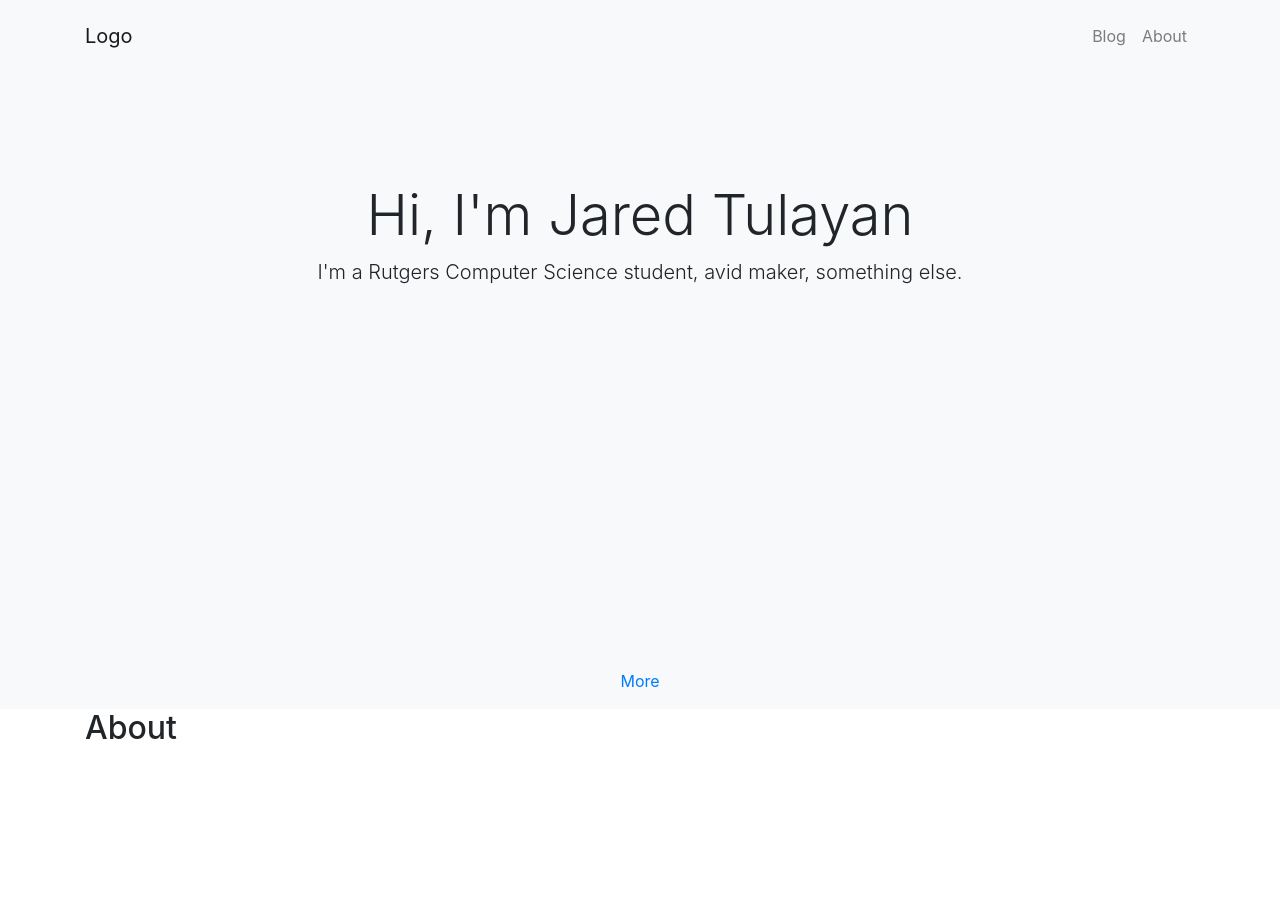
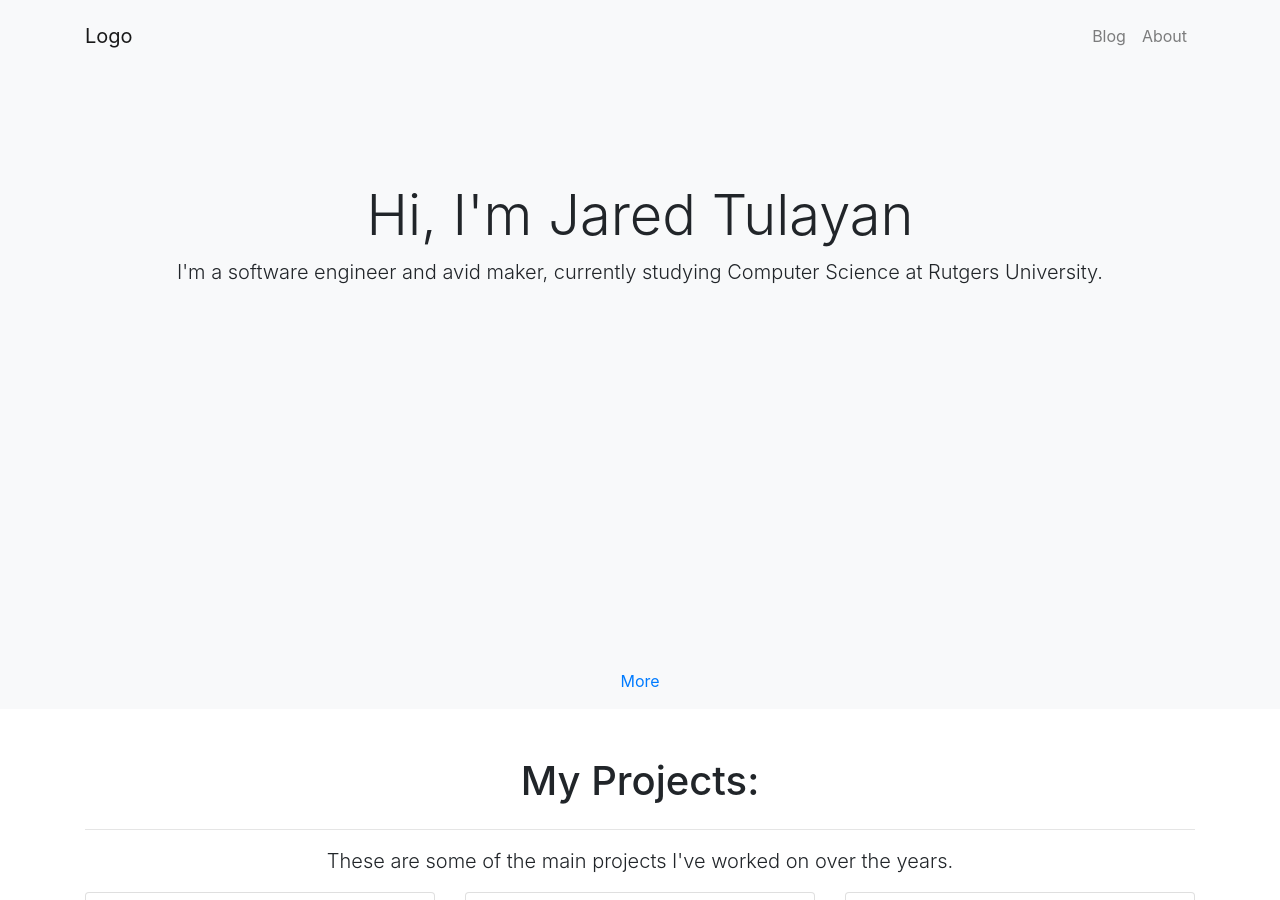
Before and after one commit to Endoman123/jaredtulayan.xyz, a Jekyll site: the page built from index.markdown, in a window 1280 px wide and 900 px high, scrolled down 191 px. Built offline with Jekyll 4.4.1, drawn with Linux system fonts in a browser that asks for light colours; nearby versions of some CDN libraries; before the commit the page ends 946 px from its top, so only the background shows below that; some of the changed text lies outside the part shown.

Commit message:
Implement basic footer and 'Projects' section

```diff
--- a/_includes/footer.html
+++ b/_includes/footer.html
@@ -1,3 +1,12 @@
+<footer class="bg-dark text-muted">
+    <div class="container">
+      <p class="float-right">
+        <a href="#">Back to top</a>
+      </p>
+      <p>Album example is &copy; Bootstrap, but please download and customize it for yourself!</p>
+      <p>New to Bootstrap? <a href="../../">Visit the homepage</a> or read our <a href="../../getting-started/">getting started guide</a>.</p>
+    </div>
+  </footer>
 <script defer src="https://use.fontawesome.com/releases/v5.0.8/js/all.js" integrity="sha384-SlE991lGASHoBfWbelyBPLsUlwY1GwNDJo3jSJO04KZ33K2bwfV9YBauFfnzvynJ" crossorigin="anonymous"></script>
 <script src="https://code.jquery.com/jquery-3.2.1.slim.min.js" integrity="sha384-KJ3o2DKtIkvYIK3UENzmM7KCkRr/rE9/Qpg6aAZGJwFDMVNA/GpGFF93hXpG5KkN" crossorigin="anonymous"></script>
 <script src="https://cdnjs.cloudflare.com/ajax/libs/popper.js/1.12.9/umd/popper.min.js" integrity="sha384-ApNbgh9B+Y1QKtv3Rn7W3mgPxhU9K/ScQsAP7hUibX39j7fakFPskvXusvfa0b4Q" crossorigin="anonymous"></script>
--- a/_layouts/home.html
+++ b/_layouts/home.html
@@ -13,15 +13,44 @@
     <div id="hero" class="hero container-fluid bg-light">
         <div id="hero-content" class="container h-100 d-flex flex-column justify-content-center align-items-center">
         <h1 class="display-4">Hi, I'm Jared Tulayan</h1>
-        <p class="lead">I'm a Rutgers Computer Science student, avid maker, something else.</p>
+        <p class="lead">I'm a software engineer and avid maker, currently studying Computer Science at Rutgers University.</p>
         <hr>
         <div class="hero__more text-center">
-          <a href="#about">More</a>
+          <a href="#projects">More</a>
         </div>
       </div>
     </div>
-    <div id="about" class="container">
-      <h2>About</h2>
+    <div id="projects" class="container-fluid py-5">
+      <div class="container d-flex flex-column justify-content-center align-items-center">
+        <h1>My Projects:</h1>
+        <hr class="my-3 w-100">
+        <p class="lead">
+          These are some of the main projects I've worked on over the years.
+        </p>
+        <div class="card-deck">
+          <div class="card">
+            <div class="card-body">
+              <h5 class="card-title">Card title</h5>
+              <p class="card-text">This is a longer card with supporting text below as a natural lead-in to additional content. This content is a little bit longer.</p>
+              <p class="card-text"><small class="text-muted">Last updated 3 mins ago</small></p>
+            </div>
+          </div>
+          <div class="card">
+            <div class="card-body">
+              <h5 class="card-title">Card title</h5>
+              <p class="card-text">This is a longer card with supporting text below as a natural lead-in to additional content. This content is a little bit longer.</p>
+              <p class="card-text"><small class="text-muted">Last updated 3 mins ago</small></p>
+            </div>
+          </div>
+          <div class="card">
+            <div class="card-body">
+              <h5 class="card-title">Card title</h5>
+              <p class="card-text">This is a longer card with supporting text below as a natural lead-in to additional content. This content is a little bit longer.</p>
+              <p class="card-text"><small class="text-muted">Last updated 3 mins ago</small></p>
+            </div>
+          </div>
+        </div>
+      </div>
     </div>
     {% include footer.html %}
   </body>
```
